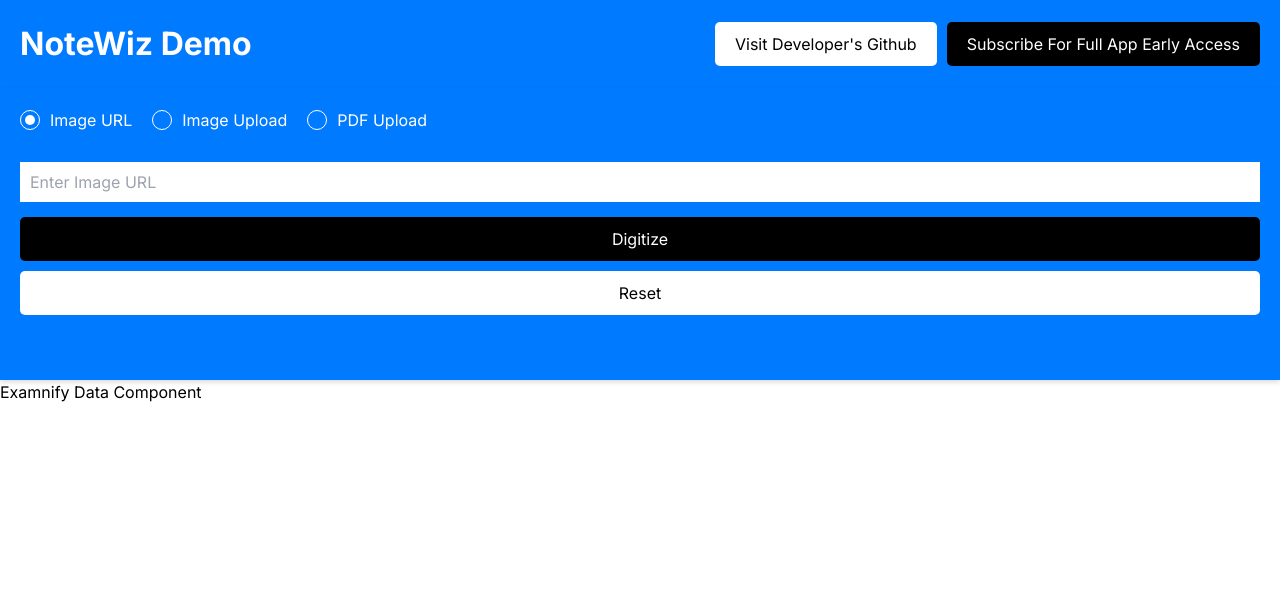
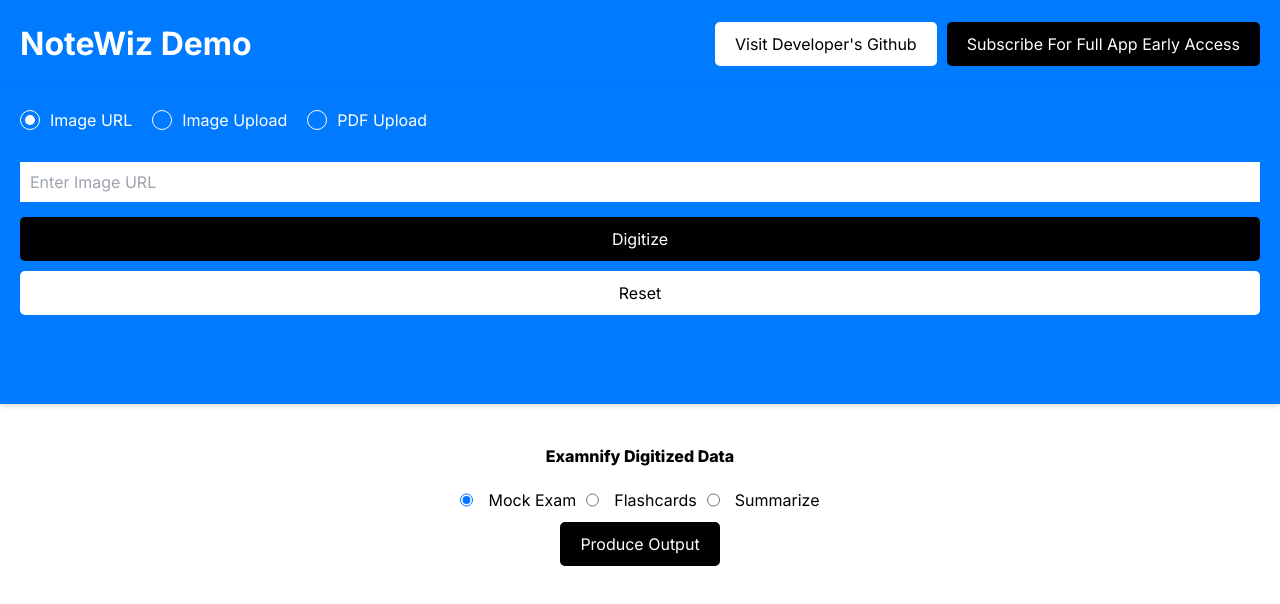
Before and after one commit to withoutwax13/notewiz-demo, a Next.js app: page / in a window 1280 px wide. Shown: the top 604 px of the page. Built offline with nearby package versions, Linux system fonts and the light colour scheme.

Commit message:
Examnify feature and other changes

```diff
--- a/app/globals.css
+++ b/app/globals.css
@@ -225,3 +225,82 @@
 .system-message.error {
   background-color: #dc3545;
 }
+
+.examnify-container {
+  display: flex;
+  flex-direction: column;
+  align-items: center;
+  justify-content: center;
+  gap: 20px;
+  padding: 20px;
+  margin-bottom: 20px;
+  margin-top: 20px;
+  margin-left: 5%;
+  margin-right: 5%;
+}
+
+.examnify-data-utilities {
+  display: flex;
+  flex-direction: column;
+  align-items: center;
+}
+
+.examnify-options {
+  display: flex;
+  flex-direction: row;
+  justify-content: center;
+  gap: 10px;
+}
+
+.examnify-actions {
+  margin-top: 10px;
+  margin-bottom: 10px;
+}
+
+.radio-input,
+.data-source-utility-input {
+  margin-right: 5px;
+}
+
+.output-text {
+  font-family: 'Courier New', monospace;
+  text-align: center;
+  word-wrap: break-word;
+  margin-left: 5%;
+  margin-right: 5%;
+}
+
+.output-text {
+  text-align: left;
+  padding: 20px;
+  background-color: #f5f5f5;
+  border-radius: 5px;
+}
+
+.mock-exam-output, .summarize-output {
+  margin-top: 20px;
+}
+
+.mock-exam-item, .summarize-item {
+  margin-bottom: 20px;
+  padding: 10px;
+  border: 1px solid #ddd;
+  border-radius: 5px;
+}
+
+.mock-exam-options {
+  display: flex;
+  flex-direction: column;
+}
+
+.mock-exam-option {
+  margin: 5px 0;
+}
+
+.summarize-sub-item {
+  margin: 10px 0;
+}
+
+.primary-btn:disabled {
+  cursor: not-allowed;
+}
--- a/app/page.js
+++ b/app/page.js
@@ -1,11 +1,15 @@
+"use client";
+
+import { useState } from "react";
 import ExamnifyData from "@/components/ExamnifyData";
 import ImageDigitizer from "@/components/ImageDigitizer";
 
 export default function Home() {
+  const [promptData, setPromptData] = useState({});
   return (
     <main>
-      <ImageDigitizer />
-      <ExamnifyData />
+      <ImageDigitizer setPromptData={setPromptData} />
+      <ExamnifyData promptData={promptData} />
     </main>
   );
 }
--- a/components/ExamnifyData/index.js
+++ b/components/ExamnifyData/index.js
@@ -1,9 +1,184 @@
-const ExamnifyData = () => {
+import { useState } from "react";
+import { ChatGPTAPI } from "chatgpt";
+import Loading from "../Loading";
+import SystemMessage from "../SytemMessage";
+
+const sendPromptToChatGPT = async ({ prompt, type }) => {
+  const api = new ChatGPTAPI({
+    apiKey: process.env.NEXT_PUBLIC_API_KEY,
+    debug: false,
+  });
+  let res;
+  try {
+    if (type === "Summarize") {
+      res = await api.sendMessage(
+        `Write a summary based on the text below, remember USE ONLY THE TEXT BELOW, it is IMPORTANT.\n${prompt}`,
+        // timeout after 2 minutes
+        {
+          timeoutMs: 2 * 60 * 1000,
+          systemMessage:
+            "Return your response in an object data, wherein the property name is the topic heading. You can have many objects within an object. I REPEAT RETURN THE OBJECT DATA, no unnecessary words needed from you, this is the most important.",
+        }
+      );
+      console.log(res);
+    } else if (type === "Mock Exam") {
+      res = await api.sendMessage(
+        `Derive 5 questions of multiple choice option with answers based on the text below, USE ONLY THE TEXT BELOW, it is IMPORTANT.
+        \n${prompt}`,
+        // timeout after 2 minutes
+        {
+          timeoutMs: 2 * 60 * 1000,
+          systemMessage:
+            "Your response should be JUST an ARRAY OF OBJECT DATA, this is important, wherein the object data item is composed of the 'question', the 'options' (in an array data of string), and the 'answer' (an integer that indicates the index of the answer in options array), THIS IS IMPORTANT.  I REPEAT RETURN THE ARRAY DATA, no unnecessary words are needed from you, this is the most important.",
+        }
+      );
+      console.log(res);
+    }
+    return {
+      data: res.text,
+      success: true,
+    };
+  } catch (error) {
+    return {
+      data: null,
+      success: false,
+      error: error,
+    };
+  }
+};
+
+const ExamnifyData = ({ promptData }) => {
+  const [produceType, setProduceType] = useState("Mock Exam");
+  const [aiResponse, setAiResponse] = useState(null);
+  const [isLoading, setIsLoading] = useState(false);
+  const [isError, setIsError] = useState(false);
+  const handleProduceOutput = () => {
+    setIsLoading(true);
+    sendPromptToChatGPT({ prompt: promptData.text, type: produceType }).then(
+      (res) => {
+        if (res.success) {
+          setAiResponse(JSON.parse(res.data));
+        } else {
+          setIsError(true);
+        }
+        setIsLoading(false);
+      }
+    );
+  };
+  const renderNestedObject = (obj) => {
+    return Object.keys(obj).map((key, index) => (
+      <div key={index}>
+        <h4 style={{ fontWeight: "800" }}>{key}</h4>
+        {typeof obj[key] === "object" && obj[key] !== null ? (
+          renderNestedObject(obj[key])
+        ) : (
+          <p>{JSON.stringify(obj[key])}</p>
+        )}
+      </div>
+    ));
+  };
   return (
-    <div>
-      <h1>Examnify Data Component</h1>
+    <div className="examnify-container">
+      <div className="section-title">
+        <h1 style={{ fontWeight: "800" }}>Examnify Digitized Data</h1>
+      </div>
+      <div className="examnify-data-utilities">
+        <div className="examnify-options">
+          <input
+            type="radio"
+            id="mockExam"
+            name="produceType"
+            value="Mock Exam"
+            checked={produceType === "Mock Exam"}
+            onChange={(e) => {
+              setProduceType(e.target.value);
+              setAiResponse(null);
+              setIsError(false);
+            }}
+            className="radio-input data-source-utility-input"
+          />
+          <label htmlFor="mockExam">Mock Exam</label>
+
+          <input
+            type="radio"
+            id="flashcards"
+            name="produceType"
+            value="Flashcards"
+            checked={produceType === "Flashcards"}
+            onChange={(e) => {
+              setProduceType(e.target.value);
+              setAiResponse(null);
+              setIsError(false);
+            }}
+            className="radio-input data-source-utility-input"
+          />
+          <label htmlFor="flashcards">Flashcards</label>
+
+          <input
+            type="radio"
+            id="summarize"
+            name="produceType"
+            value="Summarize"
+            checked={produceType === "Summarize"}
+            onChange={(e) => {
+              setProduceType(e.target.value);
+              setAiResponse(null);
+              setIsError(false);
+            }}
+            className="radio-input data-source-utility-input"
+          />
+          <label htmlFor="summarize">Summarize</label>
+        </div>
+        <div className="examnify-actions">
+          <button
+            className="primary-btn"
+            onClick={handleProduceOutput}
+            disabled={isLoading}
+          >
+            Produce Output
+          </button>
+        </div>
+      </div>
+      {produceType === "Flashcards" && <div><p>Flashcards are not yet supported.</p></div>}
+      {aiResponse !== null && !isLoading && (
+        <div className="output-container">
+          <div className="output-title">
+            <h3>Output</h3>
+          </div>
+          <div className="output-text">
+            {produceType === "Mock Exam" && (
+              <div className="mock-exam-output">
+                {aiResponse.map((item, index) => (
+                  <div className="mock-exam-item" key={index}>
+                    <h4 style={{ fontWeight: "800" }}>{item.question}</h4>
+                    <ol className="mock-exam-options">
+                      {item.options.map((option, index) => (
+                        <li className="mock-exam-option" key={index}>
+                          <p>{option}</p>
+                        </li>
+                      ))}
+                    </ol>
+                    <p style={{ fontWeight: "600" }}>
+                      Answer: {item.options[item.answer]}
+                    </p>
+                  </div>
+                ))}
+              </div>
+            )}
+            {produceType === "Summarize" && (
+              <div className="summarize-output">
+                {renderNestedObject(aiResponse)}
+              </div>
+            )}
+          </div>
+        </div>
+      )}
+      {aiResponse === null && isLoading && (
+        <Loading text="Generating Output..." style={{ color: "black" }} />
+      )}
+      {isError && SystemMessage({ message: "Error in generating output." })}
     </div>
   );
-}
+};
 
 export default ExamnifyData;
--- a/components/ImageDigitizer/index.js
+++ b/components/ImageDigitizer/index.js
@@ -70,7 +70,8 @@
   return extractedText;
 };
 
-const ImageDigitizer = () => {
+const ImageDigitizer = ({ setPromptData }) => {
+  const [isOpen, setIsOpen] = useState(true);
   const [digitizedData, setDigitizedData] = useState(null);
   const [imageURL, setImageURL] = useState("");
   const [uploadedImage, setUploadedImage] = useState("");
@@ -93,9 +94,10 @@
         return alert("Please enter an image URL.");
       } else {
         setIsLoading(true);
-        extractTextFromImageUrl(imageURL).then((text) => {
+        extractTextFromImageUrl(imageURL).then((result) => {
           setIsLoading(false);
-          setDigitizedData(text);
+          setDigitizedData(result);
+          setPromptData(result);
         });
       }
     } else if (uploadType === "Image Upload") {
@@ -103,9 +105,10 @@
         return alert("Please upload an image.");
       } else {
         setIsLoading(true);
-        extractTextFromImageUpload(uploadedImage).then((text) => {
+        extractTextFromImageUpload(uploadedImage).then((result) => {
           setIsLoading(false);
-          setDigitizedData(text);
+          setDigitizedData(result);
+          setPromptData(result);
         });
       }
     } else if (uploadType === "PDF Upload") {
@@ -113,9 +116,10 @@
         return alert("Please upload a PDF.");
       } else {
         setIsLoading(true);
-        extractTextFromPdfUpload(uploadedPDF).then((text) => {
+        extractTextFromPdfUpload(uploadedPDF).then((result) => {
           setIsLoading(false);
-          setDigitizedData(text);
+          setDigitizedData(result);
+          setPromptData(result);
         });
       }
     }
@@ -212,13 +216,18 @@
           Reset
         </button>
       </div>
+      <div className="accordion">
+        <button onClick={() => setIsOpen(!isOpen)} style={{ fontWeight: "800" }}>
+          {digitizedData === null ? ("") : (isOpen ? "Hide Digitized Data" : "Show Digitized Data")}
+        </button>
+
+        {isOpen && (
           <div className="digitized-output">
             {isLoading && digitizedData === null && (
               <Loading message="Digitizing..." />
             )}
             {digitizedData !== null && digitizedData?.success && (
               <div className="digitized-data">
-            <h2 style={{ fontWeight: "800" }}>Digitized Data</h2>
                 <br />
                 {digitizedData !== null && (
                   <p className="digitized-text">{digitizedData?.text}</p>
@@ -229,6 +238,8 @@
               <SystemMessage type="error" message={digitizedData?.text} />
             )}
           </div>
+        )}
+      </div>
     </div>
   );
 };
--- a/package.json
+++ b/package.json
@@ -9,6 +9,7 @@
     "lint": "next lint"
   },
   "dependencies": {
+    "chatgpt": "^5.2.5",
     "next": "14.0.1",
     "pdfjs-dist": "^3.11.174",
     "react": "^18",
```
Also changed, not shown: 2 other files (tests, documents, lock files or other folders). Lines whose indentation alone changed are shown as unchanged.
